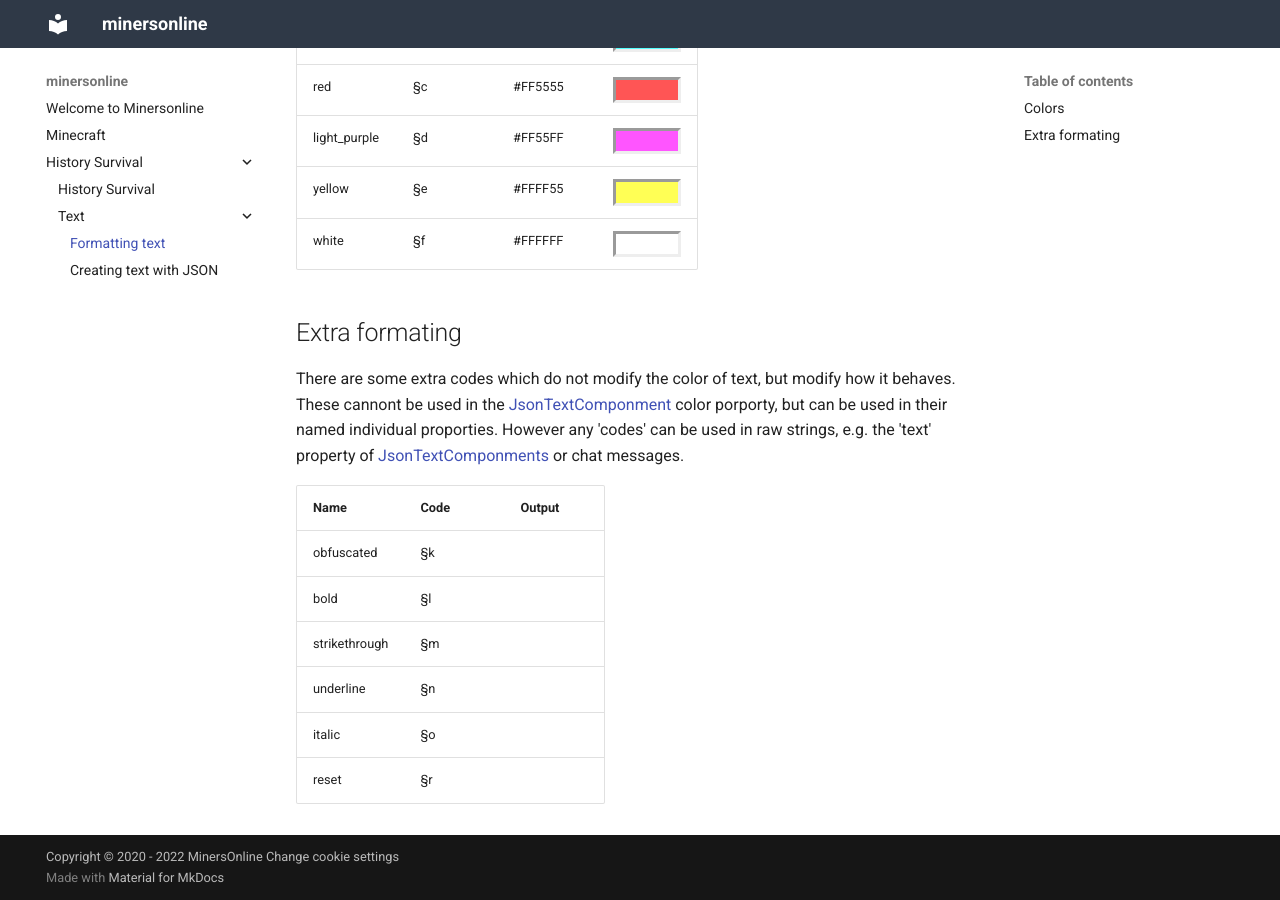
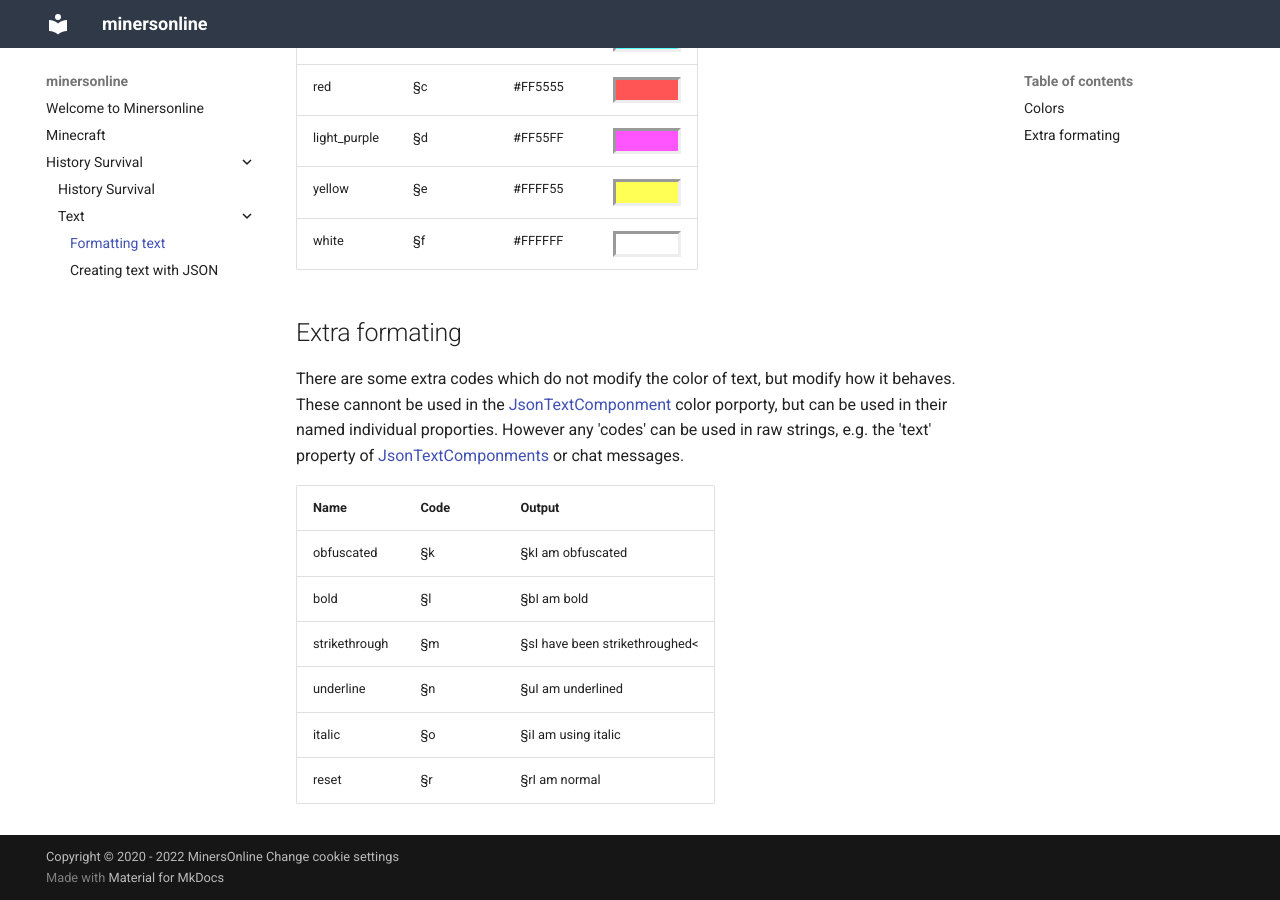
Before and after one commit to ajh123-development/website, an MkDocs documentation site: the page built from docs/History_Survival/Text/Formatting.md, in a window 1280 px wide and 900 px high, scrolled down 922 px. Built offline with MkDocs 1.6.1 and Material for MkDocs 9.7.7, drawn with Linux system fonts in a browser that asks for light colours.

Commit message:
Begin work on text parsing

```diff
--- a/docs/History_Survival/Text/Formatting.md
+++ b/docs/History_Survival/Text/Formatting.md
@@ -37,15 +37,20 @@ In the table below are all acepted named colors in formating. You don't have to
 There are some extra codes which do not modify the color of text, but modify how it behaves. These cannont be used in the [JsonTextComponment](/History_Survival/Text/Json/) color porporty, but can be used in their named individual proporties.
 However any 'codes' can be used in raw strings, e.g. the 'text' property of [JsonTextComponments](/History_Survival/Text/Json/) or chat messages.
 
-| Name          | Code        | Output                     |
-| ------------- | ----------- | -------------------------- |
-| obfuscated    | §k          | <p id="obfuscated"></p>    |
-| bold          | §l          | <p id="bold"></p>          |
-| strikethrough | §m          | <p id="strikethrough"></p> |
-| underline     | §n          | <p id="underline"></p>     |
-| italic        | §o          | <p id="italic"></p>        |
-| reset         | §r          | <p id="reset"></p>         |
+| Name          | Code        | Output                                                   |
+| ------------- | ----------- | -------------------------------------------------------- |
+| obfuscated    | §k          | <p id="obfuscated">§kI am obfuscated</p>                 |
+| bold          | §l          | <p id="bold">§bI am bold</p>                             |
+| strikethrough | §m          | <p id="strikethrough">§sI have been strikethroughed<</p> |
+| underline     | §n          | <p id="underline">§uI am underlined</p>                  |
+| italic        | §o          | <p id="italic">§iI am using italic</p>                   |
+| reset         | §r          | <p id="reset">§rI am normal</p>                          |
 
 <script>
-
+obfuscated = docuemnt.getElementById("obfuscated")
+bold = docuemnt.getElementById("bold")
+strikethrough = docuemnt.getElementById("strikethrough")
+underline = docuemnt.getElementById("underline")
+italic = docuemnt.getElementById("italic")
+reset = docuemnt.getElementById("reset")
 </script>
```
